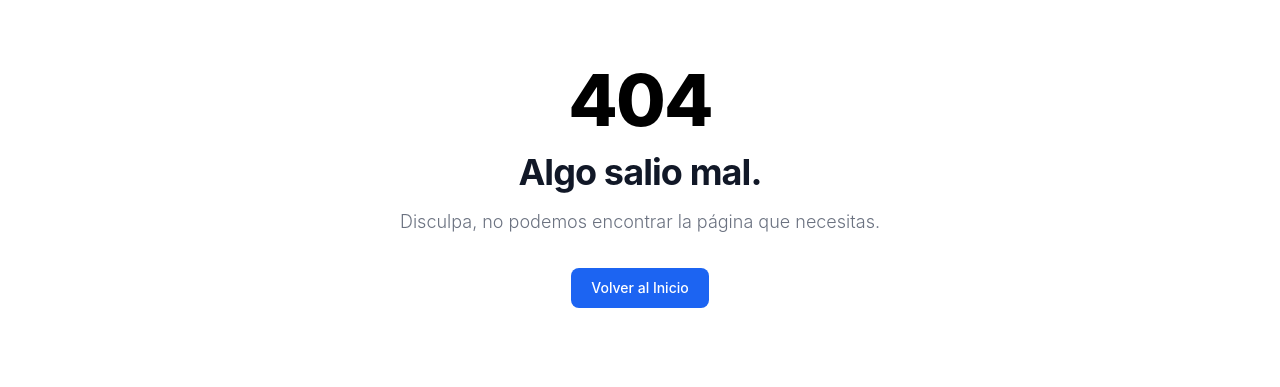
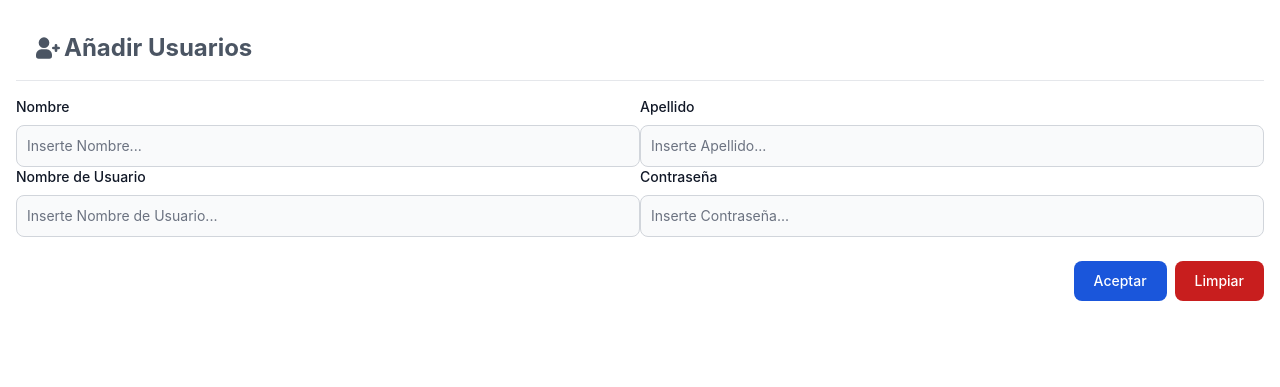
Before and after one commit to nlh-dev/ssmr-toner-control_system, a PHP site: page /php/addUsers/ in a window 1280 px wide. Shown: the top 387 px of the page. Run offline with PHP 8.4, Linux system fonts and the light colour scheme; some libraries are stand-ins or nearby versions.

Commit message:
add users view added, userController.php added, icons added to views, ajax function fixed due to bad writting into functions

```diff
--- a/app/models/viewsModel.php
+++ b/app/models/viewsModel.php
@@ -6,7 +6,7 @@
 
         protected function obtainViewsModel($views){
 
-            $blankList = ["dashboard", "toners", "printers", "rotation", "reload", "users"];
+            $blankList = ["dashboard", "toners", "printers", "rotation", "reload", "users", "addUsers"];
 
             if (in_array($views, $blankList)){
                 if (is_file("./app/views/content/".$views."-view.php")) {
--- /dev/null
+++ b/app/views/content/addUsers-view.php
@@ -0,0 +1,59 @@
+<div class="p-4 sm:ml-64">
+    <div class="p-4 flex items-center">
+        <svg class="w-8 h-8 text-gray-600 dark:text-white" aria-hidden="true" xmlns="http://www.w3.org/2000/svg" width="24" height="24" fill="currentColor" viewBox="0 0 24 24">
+            <path fill-rule="evenodd" d="M9 4a4 4 0 1 0 0 8 4 4 0 0 0 0-8Zm-2 9a4 4 0 0 0-4 4v1a2 2 0 0 0 2 2h8a2 2 0 0 0 2-2v-1a4 4 0 0 0-4-4H7Zm8-1a1 1 0 0 1 1-1h1v-1a1 1 0 1 1 2 0v1h1a1 1 0 1 1 0 2h-1v1a1 1 0 1 1-2 0v-1h-1a1 1 0 0 1-1-1Z" clip-rule="evenodd" />
+        </svg>
+
+        <h1 class="text-gray-600 font-bold text-2xl">
+            Añadir Usuarios
+        </h1>
+    </div>
+    <hr class="w-full my-1">
+
+    <div class="mt-4">
+        <form class="AjaxForm" method="POST" autocomplete="off" action="<?= APP_URL; ?>app/ajax/userAjax.php">
+
+            <!-- HIDDEN INPUT TO SECURE DATA IT'S BEEN SENT TO THE USER CONTROLLER -->
+            <input type="hidden" name="userModule" id="userModule" value="addUser">
+
+
+            <div class="grid mb-6 sm:grid-cols-1 lg:grid-cols-2 xl:grid-cols-3 gap-5">
+                <div>
+                    <label class="block mb-2 text-sm font-medium text-gray-900 dark:text-white">Nombre</label>
+                    <input type="text" id="userFirstName" name="userFirstName" class="input bg-gray-50 border border-gray-300 text-gray-900 text-sm rounded-lg focus:ring-blue-500 focus:border-blue-500 block w-full p-2.5 dark:bg-gray-700 dark:border-gray-600 dark:placeholder-gray-400 dark:text-white dark:focus:ring-blue-500 dark:focus:border-blue-500" placeholder="Inserte Nombre..." />
+                </div>
+                <div>
+                    <label class="block mb-2 text-sm font-medium text-gray-900 dark:text-white">Apellido</label>
+                    <input type="text" id="userLastName" name="userLastName" class="bg-gray-50 border border-gray-300 text-gray-900 text-sm rounded-lg focus:ring-blue-500 focus:border-blue-500 block w-full p-2.5 dark:bg-gray-700 dark:border-gray-600 dark:placeholder-gray-400 dark:text-white dark:focus:ring-blue-500 dark:focus:border-blue-500" placeholder="Inserte Apellido..." />
+                </div>
+                <div>
+                    <label class="block mb-2 text-sm font-medium text-gray-900 dark:text-white">Nombre de Usuario</label>
+                    <input type="text" id="userName" name="userName" class="bg-gray-50 border border-gray-300 text-gray-900 text-sm rounded-lg focus:ring-blue-500 focus:border-blue-500 block w-full p-2.5 dark:bg-gray-700 dark:border-gray-600 dark:placeholder-gray-400 dark:text-white dark:focus:ring-blue-500 dark:focus:border-blue-500" placeholder="Inserte Nombre de Usuario..." />
+                </div>
+                <div>
+                    <label class="block mb-2 text-sm font-medium text-gray-900 dark:text-white">Contraseña</label>
+                    <input type="password" name="userPassword" id="userPassword" class="bg-gray-50 border border-gray-300 text-gray-900 text-sm rounded-lg focus:ring-blue-500 focus:border-blue-500 block w-full p-2.5 dark:bg-gray-700 dark:border-gray-600 dark:placeholder-gray-400 dark:text-white dark:focus:ring-blue-500 dark:focus:border-blue-500" placeholder="Inserte Contraseña..." />
+                </div>
+
+                <!-- <div>
+                    <label for="website" class="block mb-2 text-sm font-medium text-gray-900 dark:text-white">Rol de Usuario</label>
+                    <select id="userRoles" class="bg-gray-50 border border-gray-300 text-gray-900 text-sm rounded-lg focus:ring-blue-500 focus:border-blue-500 block w-full p-2.5 dark:bg-gray-700 dark:border-gray-600 dark:placeholder-gray-400 dark:text-white dark:focus:ring-blue-500 dark:focus:border-blue-500">
+                        <option>Choose a country</option>
+                        <option value="US">United States</option>
+                    </select>
+                </div> -->
+
+            </div>
+            <div class="flex justify-end items-center sm:col-span-1 lg:col-span-2 xl:col-span-3">
+                <button type="submit" class="sm:mb-2 text-white bg-blue-700 hover:bg-blue-800 focus:ring-4 focus:outline-none focus:ring-blue-300 font-medium rounded-lg text-sm w-full sm:w-auto px-5 py-2.5 text-center">
+                    Aceptar
+                </button>
+                <button type="reset" class="ml-2 text-white bg-red-700 hover:bg-red-800 focus:ring-4 focus:outline-none focus:ring-red-300 font-medium rounded-lg text-sm w-full sm:w-auto px-5 py-2.5 text-center">
+                    Limpiar
+                </button>
+            </div>
+        </form>
+
+    </div>
+
+</div>
--- a/app/views/inc/components/modals/addUsersModal.php
+++ b/app/views/inc/components/modals/addUsersModal.php
@@ -5,6 +5,10 @@
         <div class="relative bg-white rounded-lg shadow dark:bg-gray-700">
             <!-- Modal header -->
             <div class="flex items-center justify-between p-4 md:p-5 border-b rounded-t bg-purple-700">
+                <svg class="w-6 h-6 text-white mr-1" aria-hidden="true" xmlns="http://www.w3.org/2000/svg" width="24" height="24" fill="currentColor" viewBox="0 0 24 24">
+                    <path fill-rule="evenodd" d="M9 4a4 4 0 1 0 0 8 4 4 0 0 0 0-8Zm-2 9a4 4 0 0 0-4 4v1a2 2 0 0 0 2 2h8a2 2 0 0 0 2-2v-1a4 4 0 0 0-4-4H7Zm8-1a1 1 0 0 1 1-1h1v-1a1 1 0 1 1 2 0v1h1a1 1 0 1 1 0 2h-1v1a1 1 0 1 1-2 0v-1h-1a1 1 0 0 1-1-1Z" clip-rule="evenodd" />
+                </svg>
+
                 <h3 class="text-lg font-semibold text-white dark:text-white">
                     Crear Nuevo Usuario
                 </h3>
@@ -16,19 +20,22 @@
             </div>
 
             <!-- Modal body -->
-            <form class="p-4 md:p-5">
+            <form class="AjaxForm p-4 md:p-5" method="POST" enctype="multipart/form-data" action="<?= APP_URL?>/app/ajax/userAjax.php">
+
+            <input type="hidden" name="userModule" value="addUser">
+
                 <div class="grid gap-4 mb-4 grid-cols-2">
                     <div class="col-span-2">
                         <label for="name" class="block mb-2 text-sm font-medium text-gray-900 dark:text-white">Nombre de Usuario</label>
-                        <input type="text" name="name" id="name" class="bg-gray-50 border border-gray-300 text-gray-900 text-sm rounded-lg focus:ring-primary-600 focus:border-primary-600 block w-full p-2.5 dark:bg-gray-600 dark:border-gray-500 dark:placeholder-gray-400 dark:text-white dark:focus:ring-primary-500 dark:focus:border-primary-500" placeholder="Inserte nombre de usuario....">
+                        <input type="text" name="userName" id="userName" class="bg-gray-50 border border-gray-300 text-gray-900 text-sm rounded-lg focus:ring-primary-600 focus:border-primary-600 block w-full p-2.5 dark:bg-gray-600 dark:border-gray-500 dark:placeholder-gray-400 dark:text-white dark:focus:ring-primary-500 dark:focus:border-primary-500" placeholder="Inserte nombre de usuario...." >
                     </div>
                     <div class="col-span-2 sm:col-span-1">
                         <label for="price" class="block mb-2 text-sm font-medium text-gray-900 dark:text-white">Contraseña</label>
-                        <input type="text" name="price" id="price" class="bg-gray-50 border border-gray-300 text-gray-900 text-sm rounded-lg focus:ring-primary-600 focus:border-primary-600 block w-full p-2.5 dark:bg-gray-600 dark:border-gray-500 dark:placeholder-gray-400 dark:text-white dark:focus:ring-primary-500 dark:focus:border-primary-500" placeholder="Inserte Contraseña">
+                        <input type="text" name="userPassword" id="userPassword" class="bg-gray-50 border border-gray-300 text-gray-900 text-sm rounded-lg focus:ring-primary-600 focus:border-primary-600 block w-full p-2.5 dark:bg-gray-600 dark:border-gray-500 dark:placeholder-gray-400 dark:text-white dark:focus:ring-primary-500 dark:focus:border-primary-500" placeholder="Inserte Contraseña" >
                     </div>
                     <div class="col-span-2 sm:col-span-1">
                         <label for="category" class="block mb-2 text-sm font-medium text-gray-900 dark:text-white">Rol de Usuario</label>
-                        <select id="category" class="bg-gray-50 border border-gray-300 text-gray-900 text-sm rounded-lg focus:ring-primary-500 focus:border-primary-500 block w-full p-2.5 dark:bg-gray-600 dark:border-gray-500 dark:placeholder-gray-400 dark:text-white dark:focus:ring-primary-500 dark:focus:border-primary-500">
+                        <select name="userRole" id="userRole" class="bg-gray-50 border border-gray-300 text-gray-900 text-sm rounded-lg focus:ring-primary-500 focus:border-primary-500 block w-full p-2.5 dark:bg-gray-600 dark:border-gray-500 dark:placeholder-gray-400 dark:text-white dark:focus:ring-primary-500 dark:focus:border-primary-500" >
                             <option selected>Seleccione....</option>
                             <option value="TV">TV/Monitors</option>
                             <option value="PC">PC</option>
@@ -36,13 +43,11 @@
                     </div>
                 </div>
                 <div class="w-full flex justify-end items-center">
-                    <button type="submit" data-modal-toggle="addUsers-modal" class="text-white bg-red-700 hover:bg-red-800 focus:ring-4 focus:outline-none focus:ring-red-300 font-medium rounded-lg text-sm px-5 py-2.5 text-center">
-                        <i class="fa-solid fa-xmark"></i>
+                    <button type="button" data-modal-hide="addUsers-modal" class="text-white bg-red-700 hover:bg-red-800 focus:ring-4 focus:outline-none focus:ring-red-300 font-medium rounded-lg text-sm px-5 py-2.5 text-center">
                         Cancelar
                     </button>
 
                     <button type="submit" class="ml-2 text-white bg-blue-700 hover:bg-blue-800 focus:ring-4 focus:outline-none focus:ring-blue-300 font-medium rounded-lg text-sm px-5 py-2.5 text-center ">
-                        <i class="fa-solid fa-plus"></i>
                         Guardar
                     </button>
                 </div>
--- a/app/views/js/ajax.js
+++ b/app/views/js/ajax.js
@@ -1,4 +1,5 @@
 const AjaxForms = document.querySelectorAll(".AjaxForm");
+
 AjaxForms.forEach(forms => {
 
     forms.addEventListener("submit", function(e){
@@ -6,16 +7,39 @@
         e.preventDefault();
 
         Swal.fire({
-            title: '¿Estás seguro?',
-            text: "Quieres realizar la acción solicitada",
+            title: '¿Deseas realiza esta Acción?',
             icon: 'question',
             showCancelButton: true,
             confirmButtonColor: '#3085d6',
             cancelButtonColor: '#d33',
-            confirmButtonText: 'Si, realizar',
-            cancelButtonText: 'No, cancelar'
+            cancelButtonText: 'Cancelar',
+            confirmButtonText: 'Aceptar'
         }).then((result) => {
             if (result.isConfirmed){
+
+                let data = new FormData(this);
+                let method = this.getAttribute("method");
+                let action = this.getAttribute("action");
+
+                let header = new Headers();
+
+                let config = {
+                    method: method,
+                    headers: header,
+                    mode: "cors",
+                    cache: "no-cache",
+                    body: data,
+                };
+
+                fetch(action, config)
+                .then(response => response.json())
+                .then(response => {
+                    console.log(response);
+                    return ajaxAlert(response);
+                })
+                .catch(error =>{
+                    console.log('Error:' , error);
+                });
 
             }
         });
@@ -23,3 +47,40 @@
     });
 
 });
+
+function ajaxAlert(alert){
+
+    if (alert.type == "simple") {
+        Swal.fire({
+            icon: alert.icon,
+            title: alert.title,
+            text: alert.text,
+            confirmButtonText: "Aceptar",
+            confirmButtonColor: '#3085d6'
+          });
+    }else if (alert.type == "recharge") {
+        Swal.fire({
+            icon: alert.icon,
+            title: alert.title,
+            text: alert.text,
+            confirmButtonText: "Aceptar"
+          }).then((result) => {
+            if (result.isConfirmed) {
+                location.reload();
+            }
+          });
+    }else if (alert.type == "clean"){
+        Swal.fire({
+            icon: alert.icon,
+            title: alert.title,
+            text: alert.text,
+            confirmButtonText: "Aceptar"
+          }).then((result) => {
+            if (result.isConfirmed) {
+                document.querySelector(".AjaxForm").reset();
+            }
+          });
+    }else if (alert.type == "redirect"){
+        window.location.href = alert.url;
+    }
+}
```
Also changed, not shown: app/ajax/userAjax.php (added, +19 -0 lines), app/controllers/userController.php (added, +29 -0 lines), app/views/content/printers-view.php (+8 -4 lines), app/views/content/reload-view.php (+10 -4 lines), app/views/content/rotation-view.php (+8 -4 lines), app/views/content/toners-view.php (+8 -4 lines), app/views/content/users-view.php (+13 -2 lines).
